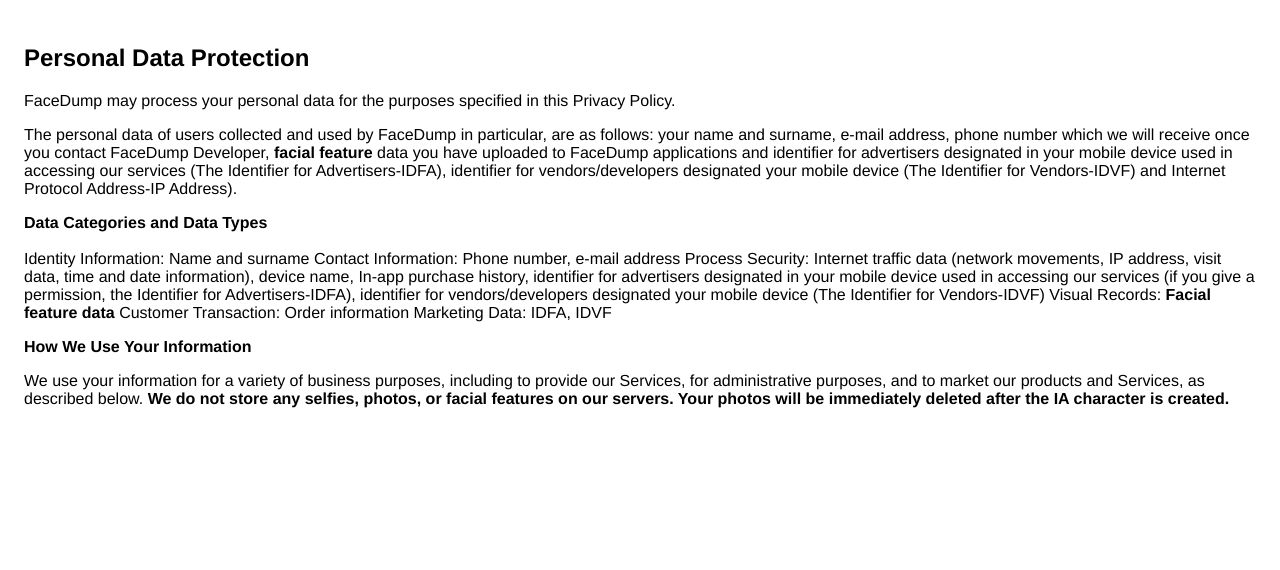
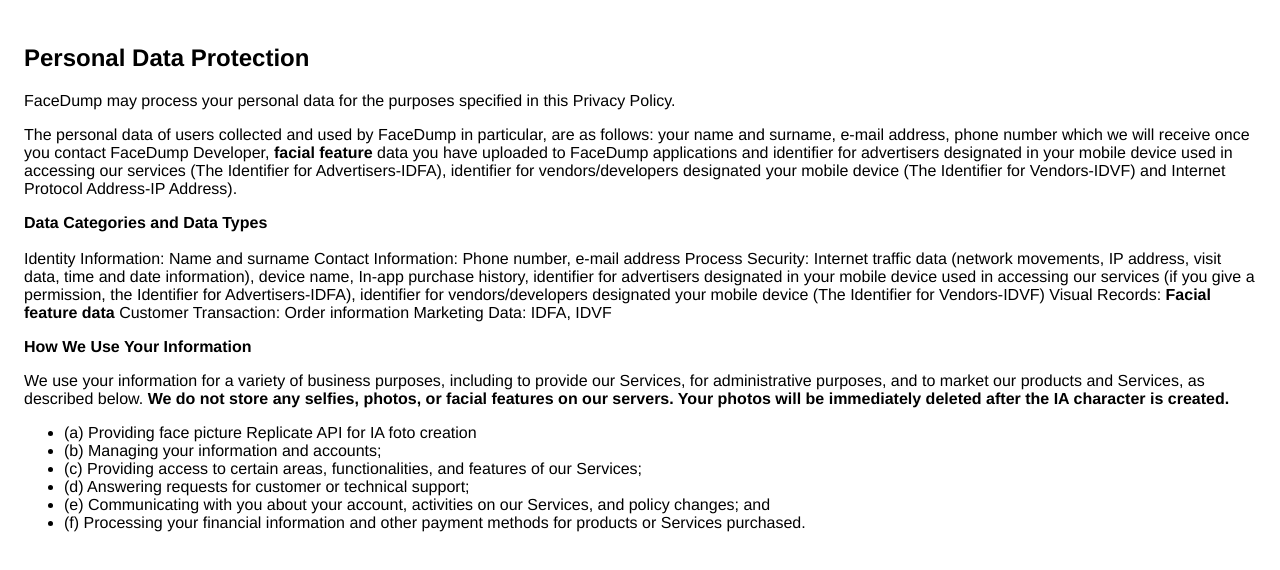
Before and after one commit to ondergulsevdi/FaceDump, a plain HTML site: page DataProtection.html in a window 1280 px wide. Drawn offline with Linux system fonts and the light colour scheme.

Commit message:
Update DataProtection.html

```diff
--- a/DataProtection.html
+++ b/DataProtection.html
@@ -31,6 +31,7 @@
         We use your information for a variety of business purposes, including to provide our Services, for administrative purposes, and to market our products and Services, as described below.
         <strong>We do not store any selfies, photos, or facial features on our servers. Your photos will be immediately deleted after the IA character is created.</strong>
     </p>
+    <ul><li>(a) Providing face picture Replicate API for IA foto creation</li><li>(b) Managing your information and accounts;</li><li>(c) Providing access to certain areas, functionalities, and features of our Services;</li><li>(d) Answering requests for customer or technical support;</li><li>(e) Communicating with you about your account, activities on our Services, and policy changes; and</li><li>(f) Processing your financial information and other payment methods for products or Services purchased.</li></ul>
 
 </body>
 </html>
```
